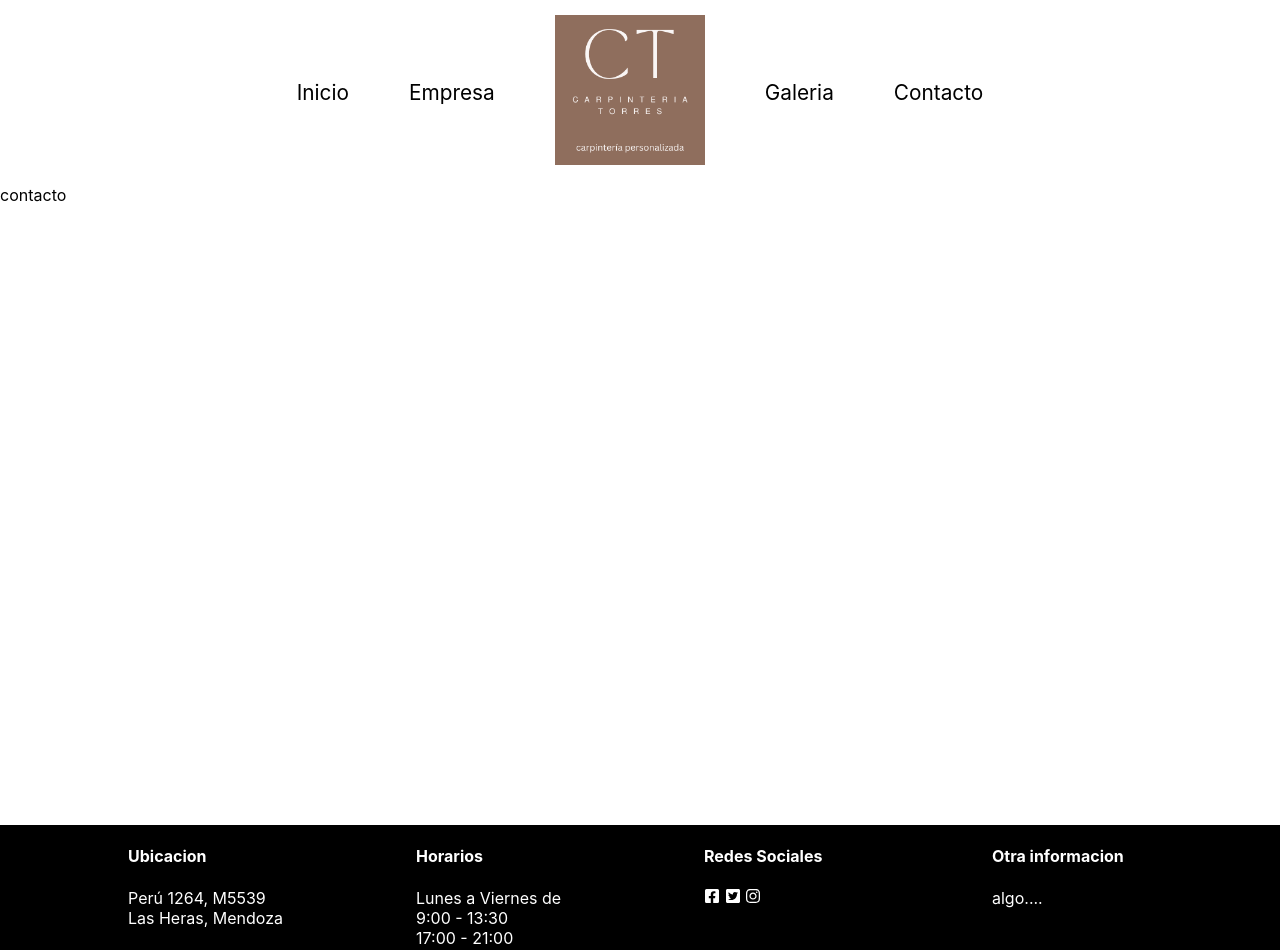
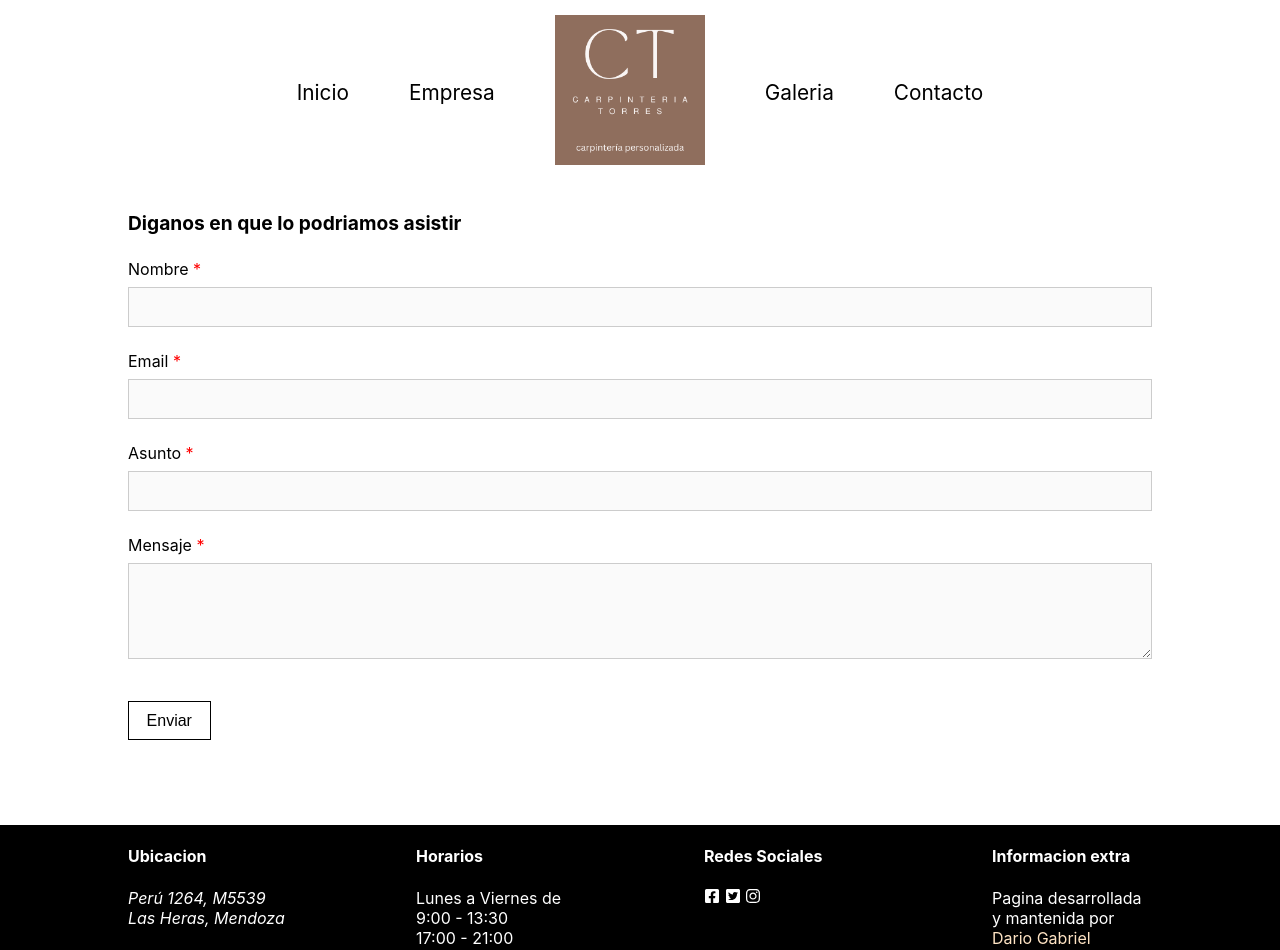
Before and after one commit to gabrielTor/carpentry-web, a Next.js app: page /contacto in a window 1280 px wide. Shown: the top 950 px of the page. Built offline with nearby package versions, Linux system fonts and the light colour scheme.

Commit message:
form comp, footer dev info, slider btn enabled

```diff
--- a/components/Footer.tsx
+++ b/components/Footer.tsx
@@ -1,13 +1,14 @@
 import styles from '../styles/Footer.module.css'
 import { FaFacebookSquare, FaTwitterSquare, FaInstagram } from 'react-icons/fa'
+import Link from 'next/link'
 
 export default function Footer() {
     return (
-        <div className={styles.footerContainer}>
+        <footer className={styles.footerContainer}>
             <div className={styles.info}>
                 <span>
                     <h4>Ubicacion</h4>
-                    <p>Perú 1264, M5539 Las Heras, Mendoza</p>
+                    <address>Perú 1264, M5539 Las Heras, Mendoza</address>
                 </span>
                 <span>
                     <h4>Horarios</h4>
@@ -18,13 +19,16 @@ export default function Footer() {
                     <p><FaFacebookSquare /> <FaTwitterSquare /> <FaInstagram /></p>
                 </span>
                 <span>
-                    <h4>Otra informacion</h4>
-                    <p>algo....</p>
+                    <h4>Informacion extra</h4>
+                    <p>Pagina desarrollada y mantenida por <br />
+                        <Link href='https://gabrieltor.github.io/portfolio' target='_blank' className={styles.link}>
+                            Dario Gabriel
+                        </Link></p>
                 </span>
             </div>
             <div className={styles.footer}>
                 <h4>© Carpinteria Torres 2023. ALL RIGHTS RESERVED.</h4>
             </div>
-        </div>
+        </footer>
     )
 }
--- /dev/null
+++ b/components/Form.tsx
@@ -0,0 +1,27 @@
+import styles from '../styles/Contact.module.css'
+
+interface Props {
+    fieldsets: {
+        name: string
+        required: boolean
+    }[]
+    btnTitle: string
+}
+
+export default function Form({ fieldsets, btnTitle }: Props) {
+    return (
+        <form className={styles.formContainer}>
+            {
+                fieldsets.map(({ name, required }) => (
+                    <fieldset key={name}>
+                        <label>{name} {required && <p>*</p>}</label>
+                        {name === 'Mensaje' ?
+                            <textarea required={required}></textarea> :
+                            <input type="text" required={required} />}
+                    </fieldset>
+                ))
+            }
+            <button type="submit" className="button">{btnTitle}</button>
+        </form>
+    )
+}
--- a/pages/contacto.tsx
+++ b/pages/contacto.tsx
@@ -1,7 +1,21 @@
-import React from 'react'
+import { NextPage } from "next";
+import Form from "../components/Form";
+import styles from '../styles/Contact.module.css'
 
-export default function contacto() {
+const fieldsets = [
+    { name: 'Nombre', required: true },
+    { name: 'Email', required: true },
+    { name: 'Asunto', required: true },
+    { name: 'Mensaje', required: true },
+]
+
+const Contacto: NextPage = () => {
     return (
-        <div>contacto</div>
+        <section className={styles.container}>
+            <header>Diganos en que lo podriamos asistir</header>
+            <Form fieldsets={fieldsets} btnTitle='Enviar' />
+        </section>
     )
 }
+
+export default Contacto
--- /dev/null
+++ b/styles/Contact.module.css
@@ -0,0 +1,44 @@
+.container{
+    padding: 2% 10%;
+}
+
+.container header{
+    font-weight: bold;
+    font-size: larger;
+}
+
+.formContainer fieldset{
+    border: none;
+    padding: 0;
+    margin: 1.5rem 0;
+}
+
+.formContainer label{
+    display: inline;
+}
+
+.formContainer p{
+    display: inline;
+    color: red;
+}
+
+.formContainer input{
+    display: block;
+    width: 100%;
+    height: 2.5rem;
+    background-color: #fafafa;
+    border: 1px solid #ccc;
+    padding-left: 1%;
+    margin-top: 0.8%;
+}
+
+.formContainer textarea{
+    display: block;
+    width: 100%;
+    height: 6rem;
+    resize: vertical;
+    background-color: #fafafa;
+    border: 1px solid #ccc;
+    padding: 1%;
+    margin-top: 0.8%;
+}
--- a/styles/Footer.module.css
+++ b/styles/Footer.module.css
@@ -22,3 +22,11 @@
     color: white;
     background-color: black;
 }
+
+.link{
+    color: bisque;
+}
+
+.link:hover{
+    color: saddlebrown;
+}
```
Also changed, not shown: components/Slider.tsx (+8 -4 lines).
